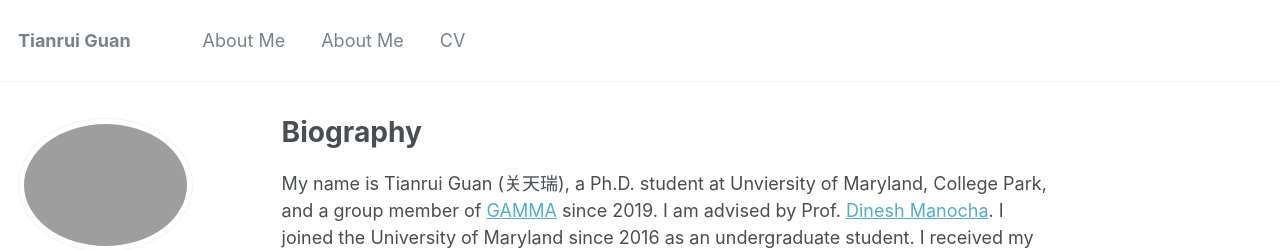
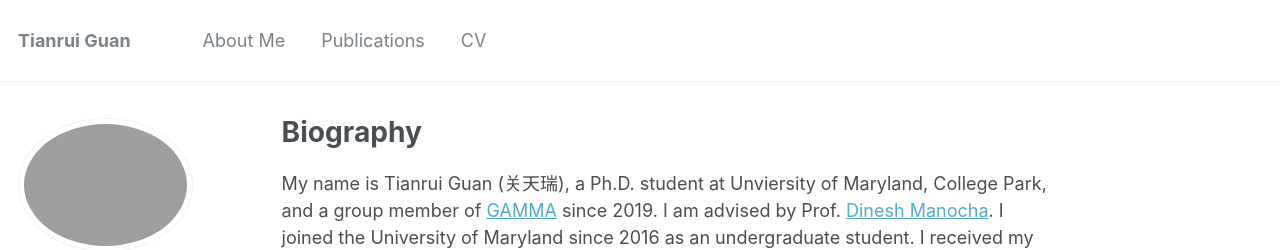
Before and after one commit to rayguan97/rayguan97.github.io, a Jekyll site: the page built from _pages/about.md, in a window 1280 px wide. Shown: the top 250 px of the page. Built offline with Jekyll 4.4.1, drawn with Linux system fonts in a browser that asks for light colours.

Commit message:
enable pub link

```diff
--- a/_data/navigation.yml
+++ b/_data/navigation.yml
@@ -7,7 +7,7 @@ main:
   # - title: "Publications"
   #   url: /publications/
 
-  - title: "About Me"
+  - title: "Publications"
     url: /#pub
 
   - title: "CV"
```
